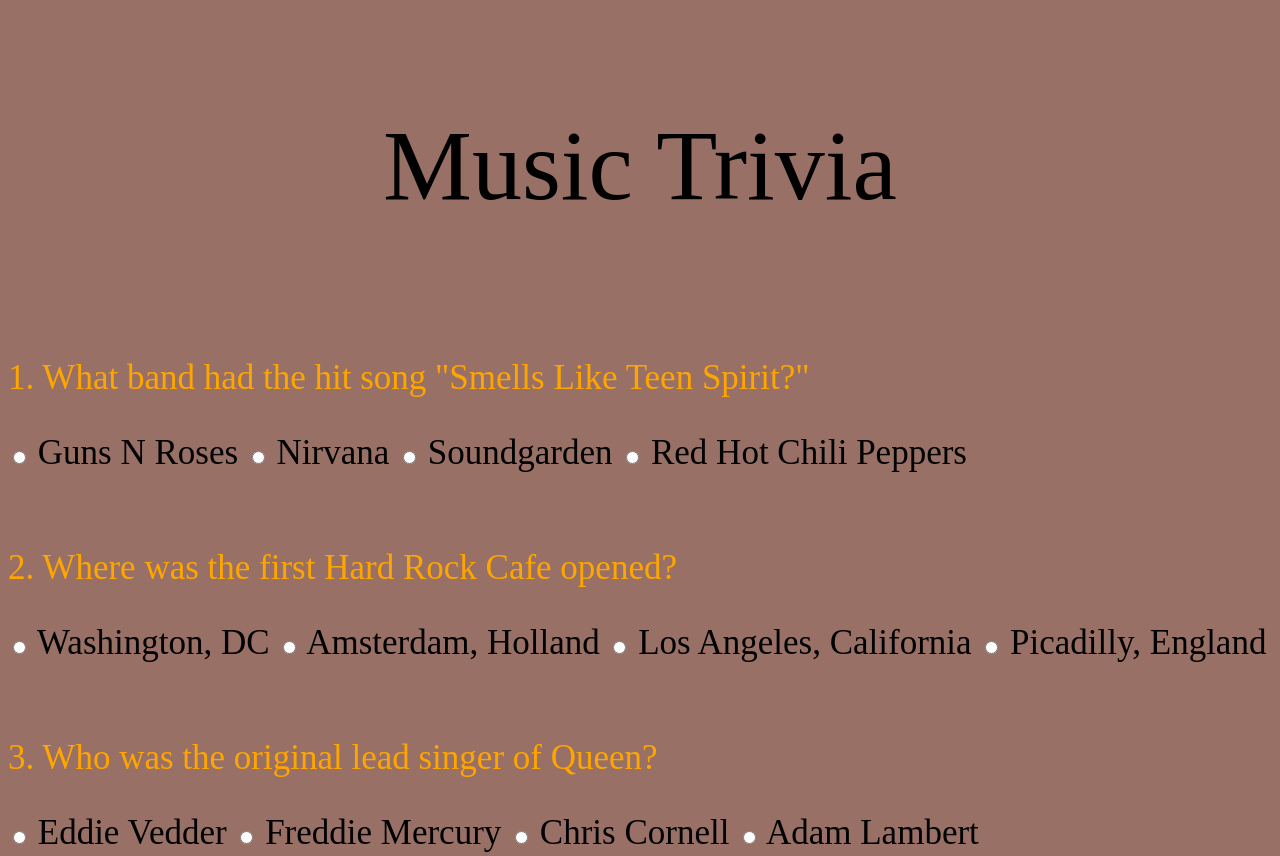
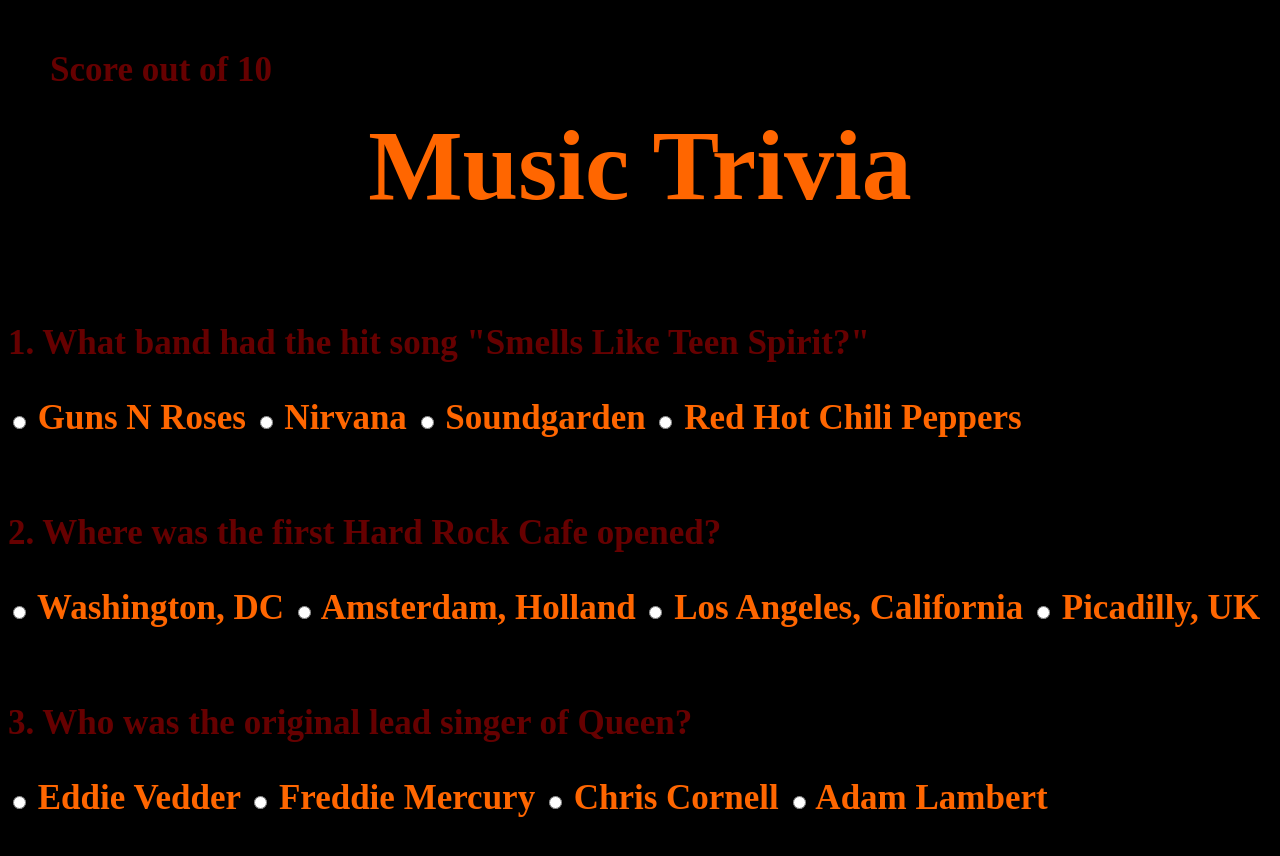
Before and after one commit to bkeating55/Project-1, a plain HTML site: page index.html in a window 1280 px wide. Shown: the top 856 px of the page. Drawn offline with nearby package versions, Linux system fonts and the light colour scheme.

Commit message:
score works

```diff
--- a/index.html
+++ b/index.html
@@ -22,7 +22,7 @@
               <input type="radio" name="q2" value="Washington, DC" id="2a">  Washington, DC
               <input type="radio" name="q2" value="Amsterdam, Holland" id="2b">  Amsterdam, Holland
               <input type="radio" name="q2" value="Los Angeles, California" id="2c">  Los Angeles, California
-              <input type="radio" name="q2" value="Picadilly, England" id="2d">  Picadilly, England
+              <input type="radio" name="q2" value="Picadilly, UK" id="2d">  Picadilly, UK
             </div>
             <br>
         <div data-question="2" class = "question3">
@@ -89,11 +89,11 @@
               <input type="radio" name="q10" value="Slim Shady" id="10d">  Slim Shady
               </div>
 
-        <div id="output"></div>
+        <div id="output">Score out of 10</div>
+
 
             <br>
 
-        <button type="button">Submit!</button>
         <script src="http://ajax.googleapis.com/ajax/libs/jquery/1.7.1/jquery.min.js"></script>
         <script src="my.js"></script>
       </body>
--- a/my.js
+++ b/my.js
@@ -16,8 +16,8 @@ $(document).ready(function() {
     },
     {
       text: "Where was the first Hard Rock Cafe opened?",
-    choices: ["Washington, DC", "Amsterdam, Holland", "Los Angeles, California", "Picadilly, England"],
-    answer: "Picadilly, England"
+      choices: ["Washington, DC", "Amsterdam, Holland", "Los Angeles, California", "Picadilly, UK"],
+      answer: "Picadilly, UK"
     },
     {
       text: "Who was the original lead singer of Queen?",
@@ -53,26 +53,37 @@ $(document).ready(function() {
       answer: "B. Rabbit"
       },
   ]
-var answers = ["Nirvana", "Picadilly, England", "Freddie Mercury", "Sweden", "Video Killed the Radio Star","U2","Norman Cook", "Zeds Dead", "Numb/Encore", "B. Rabbit" ];
+  var answers = ["Nirvana", "Picadilly, UK", "Freddie Mercury", "Sweden", "Video Killed the Radio Star","U2","Norman Cook", "Zeds Dead", "Numb/Encore", "B. Rabbit" ];
 
   var numberOfQuestions = 10;
   var score = 0;
-
+  var numberOfClicks = 0;
   // need a way to tell what the user guessed
   var inputs = $("input[type='radio']")
   inputs.on("click", function (e) {
+    numberOfClicks++
     var userGuess = $(this).val()
     var questionNumber = $(this).parent().data("question")
     var answer = answers[questionNumber]
-  if (userGuess === answer) {
+    if (userGuess === answer && numberOfClicks <= answers.length) {
         score++
+        updateScore();
+        $(this).off("click")
+    }
+  })
+
+  function updateScore(){
+    $("#output").text(score)
+  }
+
+})
     // update the display with the score
-  }
-  console.log(score)
-  console.log(answer)
-  console.log(questionNumber);
-  console.log(userGuess);
-})
+
+
+
+  // console.log(answer)
+  // // console.log(questionNumber);
+  // console.log(userGuess);
 
 // does user guess = answer?
 // if it does what should happen? - add 1 to score
@@ -80,8 +91,6 @@ inputs.on("click", function (e) {
 
 
 
-
-});
 
 
 // compare what the user guessed with the answer to that question
--- a/style.css
+++ b/style.css
@@ -1,29 +1,47 @@
 body {
   padding-top: 100px;
-  background-color:#987065;
+  background-color:black;
   font-size: 35px;
   text-align: left;
 }
 header {
   margin-bottom: 100px;
-  color: black;
+  color: #ff6600;
   font-size: 100px;
   text-align: center;
+  font-weight: bolder;
 }
 p {
-  color: orange;
+  font-weight: bold;
+  color: #660000;
   font-size: 35px;
 }
-#container {
+/*#container {
   text-align: left;
   display: flex;
   justify-content: space-between;
   color: red;
+}*/
+#output {
+  /*height: 200px;
+  width: 300px;
+  border-color: black;
+  border-width: 4px;
+  padding: 50px;
+  text-align: center;
+  display: inline-block;*/
+  position: absolute;
+      top: 50px;
+      left: 50px;
+      z-index: 100;
+      color: #660000;
+      border-color: white;
+      border-width: 4px;
 }
-.input {
-  font-size: 30px;
-  text-align: left;
+radio {
+  color: red;
 }
-.radio {
-  color: blue;
+div{
+  color: #ff6600;
+  font-weight: bold;
 }
```
Lines whose indentation alone changed are shown as unchanged.
